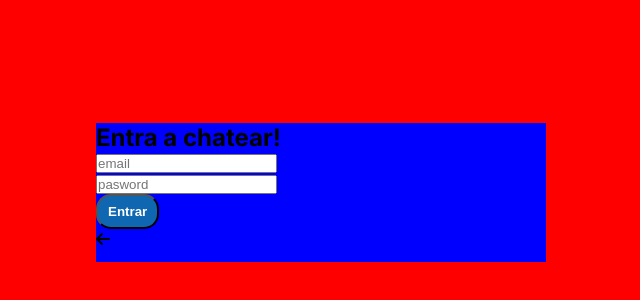
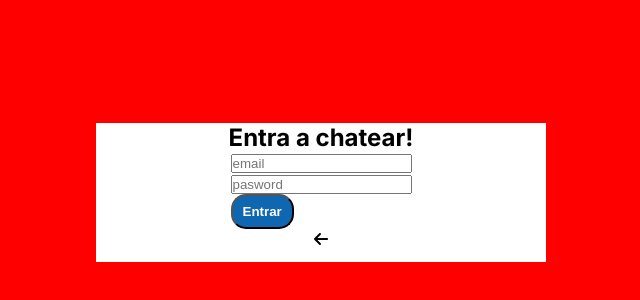
Before and after one commit to LuisArielRetanaHernadez/chat_mabi, a React (Vite) app: page /login in a window 1280 px wide. Shown: the part 208-508 px from the top of the page, without its empty margins (319-959 px from the left). Built offline with nearby package versions, Linux system fonts and the light colour scheme; no server answers.

Commit message:
ajustando el contenido del login al centro y cambiamos el fondo a blanco

```diff
--- a/src/pages/Auth/auth.style.css
+++ b/src/pages/Auth/auth.style.css
@@ -20,6 +20,11 @@
   min-width: 100%;
 }
 
+/* ..... login .... */
 .auth__login {
-  background-color: blue;
+  background-color: var(--white);
+  display: flex;
+  flex-direction: column;
+  align-items: center;
+  position: relative;
 }
```
